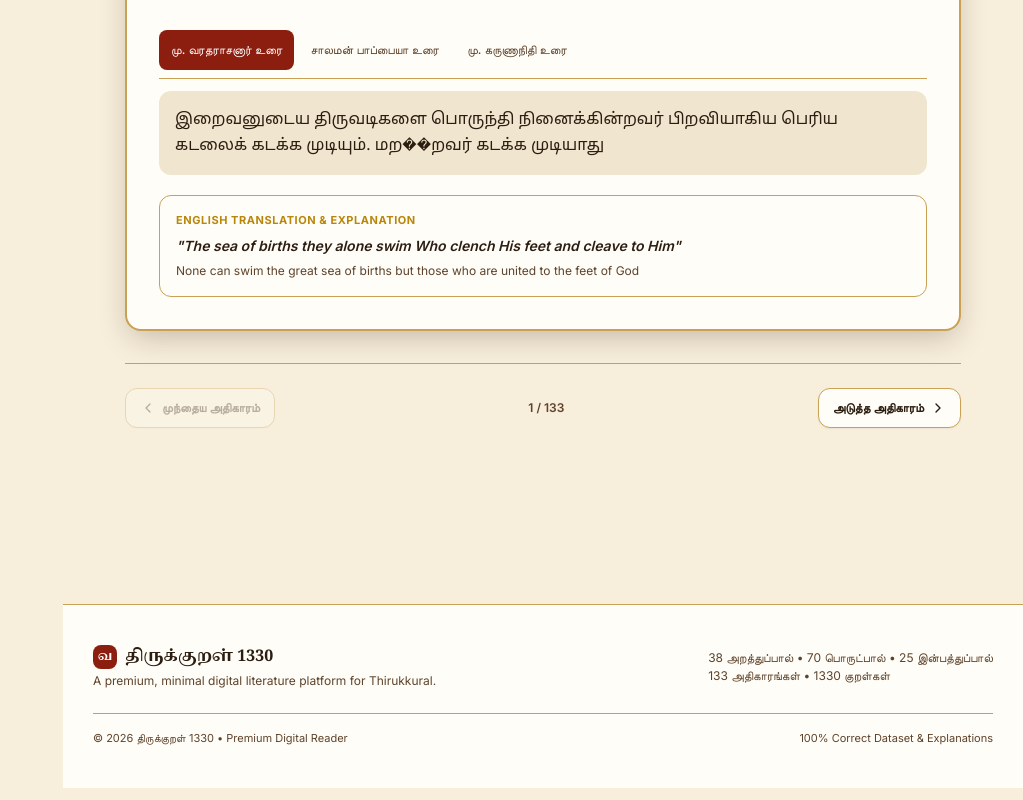
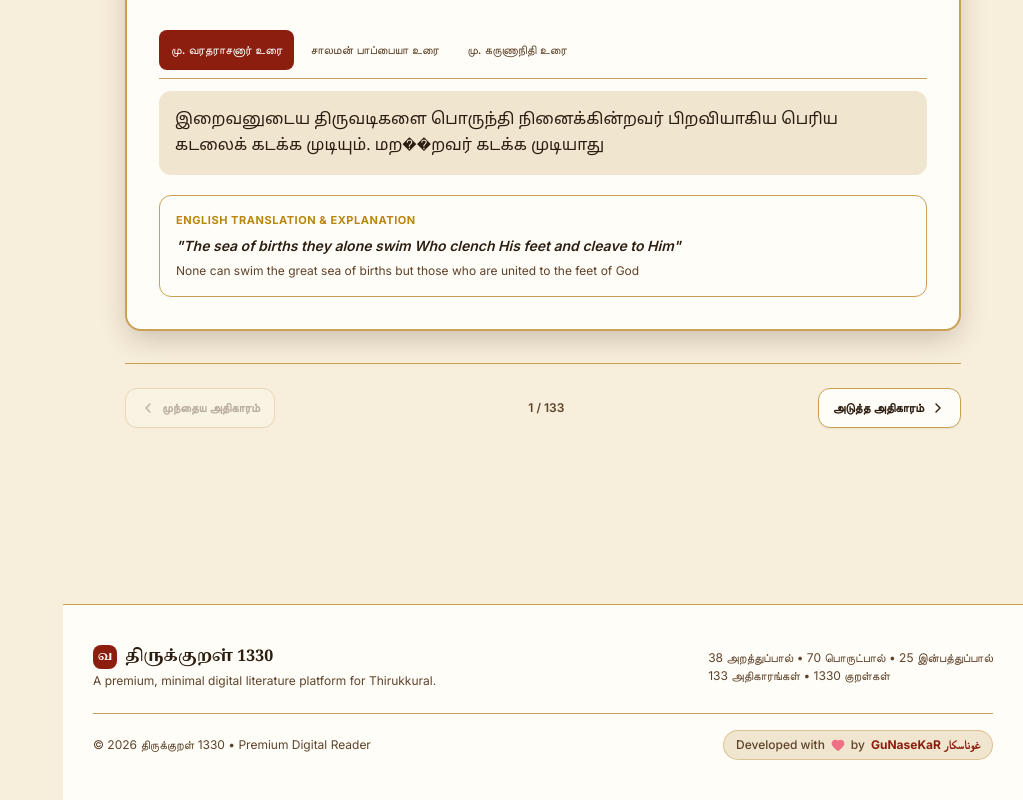
Before and after one commit to gagatech-57/KuralAram, a React (Vite) app: page / in a window 1280 px wide. Shown: the part 6418-7218 px from the top of the page, without its empty margins (257-1280 px from the left). Built offline with nearby package versions, Linux system fonts and the light colour scheme.

Commit message:
Add 'Developed by GuNaseKaR غوناسكار' credit to footer

```diff
--- a/src/components/Footer.jsx
+++ b/src/components/Footer.jsx
@@ -29,10 +29,15 @@ export default function Footer() {
 
         </div>
 
-        <div className="pt-4 border-t border-[var(--border-color)] flex flex-col sm:flex-row items-center justify-between gap-2 text-[11px] text-[var(--text-muted)]">
+        {/* Developer Credit Line */}
+        <div className="pt-4 border-t border-[var(--border-color)] flex flex-col sm:flex-row items-center justify-between gap-3 text-xs text-[var(--text-muted)]">
           <p>© {new Date().getFullYear()} திருக்குறள் 1330 • Premium Digital Reader</p>
-          <div className="flex items-center gap-1">
-            <span>100% Correct Dataset & Explanations</span>
+
+          <div className="flex items-center gap-1.5 font-medium px-3 py-1.5 rounded-full bg-[var(--bg-surface)] border border-[var(--bg-card-border)]/50">
+            <span>Developed with</span>
+            <Heart className="w-3.5 h-3.5 text-rose-600 fill-current animate-pulse" />
+            <span>by</span>
+            <span className="font-bold text-[var(--brand-primary)]">GuNaseKaR غوناسكار</span>
           </div>
         </div>
 
```
